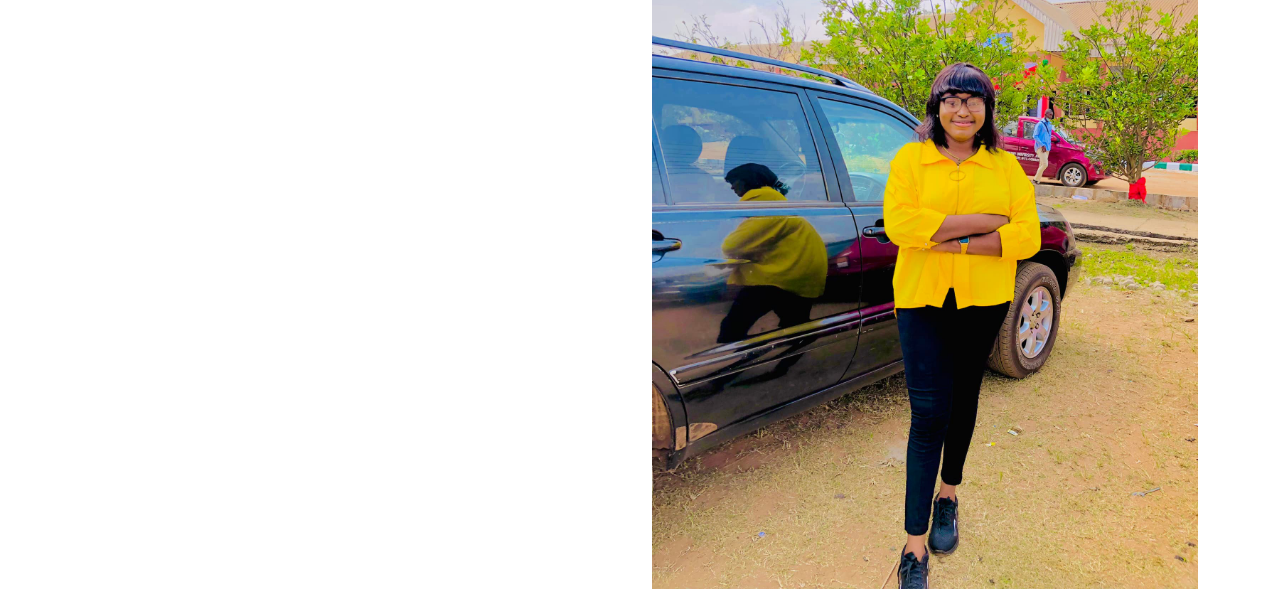
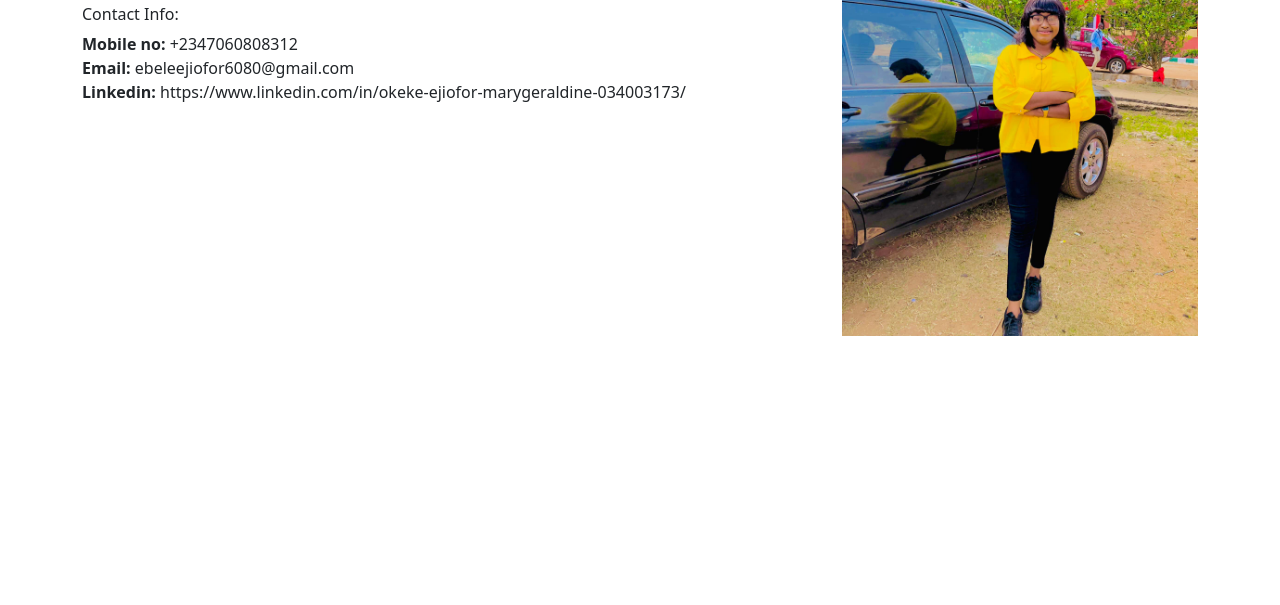
Before and after one commit to Geraldine-Okeke/My-Portfolio, a plain HTML site: page index.html in a window 1280 px wide. Shown: the part 195-800 px from the top of the page. Drawn offline with nearby package versions, Linux system fonts and the light colour scheme.

Commit message:
added h6 showing contact info added dl,dt and dd elements with corresponding info also styled it in index.css

```diff
--- a/index.css
+++ b/index.css
@@ -0,0 +1,14 @@
+dt, dd{
+  display: inline;
+}
+dt {
+  &:before {
+    content: '\A';
+    white-space: pre;
+  }
+  &:first-child {
+    &:before {
+      content: '';
+    }
+  }
+}
--- a/index.html
+++ b/index.html
@@ -14,12 +14,21 @@
   <main>
     <div class="container">
       <div class="row">
-        <div class="col-6">
+        <div class="col-8">
           <h6 class="display-6">Hi, I'm Ebele</h3>
           <h1>Frontend Developer</h1>
           <h5>Designer from NIgeria</h5>
+          <h6>Contact Info:</h6>
+          <dl class="dl-horizontal">
+            <dt class="inline">Mobile no:</dt>
+            <dd>+2347060808312</dd>
+            <dt>Email:</dt>
+            <dd>ebeleejiofor6080@gmail.com</dd>
+            <dt>Linkedin: </dt>
+            <dd>https://www.linkedin.com/in/okeke-ejiofor-marygeraldine-034003173/</dd>
+          </dl>
         </div>
-        <div class="col-6">
+        <div class="col-4">
           <img class="img-fluid " src="pic.png" alt="my pic">
         </div>
       </div>
```
